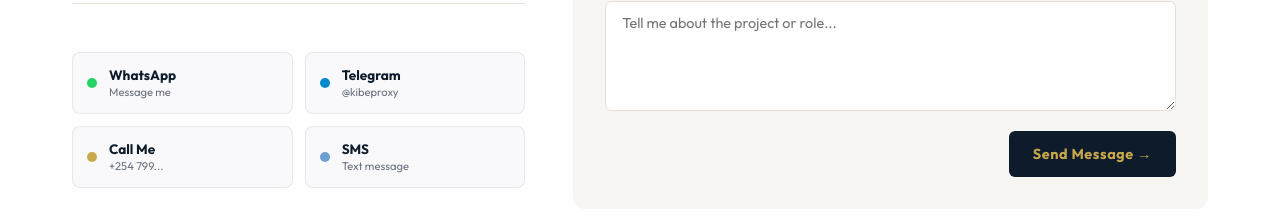
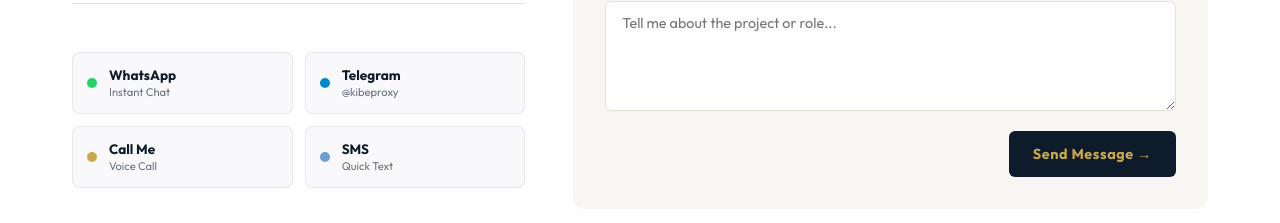
Before and after one commit to billgatesmalel/kibetportfolio, a React (Vite) app: page / in a window 1280 px wide. Shown: the part 2844-3067 px from the top of the page. Built offline with nearby package versions, Linux system fonts and the light colour scheme; no server answers; a web font is replaced by a local one.

Commit message:
docs: simplify contact subtext for better clarity

```diff
--- a/src/Portfolio.jsx
+++ b/src/Portfolio.jsx
@@ -392,10 +392,10 @@
                 ))}
                 <div style={styles.quickContactGrid}>
                   {[
-                    { label: "WhatsApp", sub: "Message me", link: "https://wa.me/254799289214", color: "#25D366" },
+                    { label: "WhatsApp", sub: "Instant Chat", link: "https://wa.me/254799289214", color: "#25D366" },
                     { label: "Telegram", sub: "@kibeproxy", link: "https://t.me/kibeproxy", color: "#0088cc" },
-                    { label: "Call Me", sub: "+254 799...", link: "tel:+254799289214", color: C.gold },
-                    { label: "SMS", sub: "Text message", link: "sms:+254799289214", color: C.blue },
+                    { label: "Call Me", sub: "Voice Call", link: "tel:+254799289214", color: C.gold },
+                    { label: "SMS", sub: "Quick Text", link: "sms:+254799289214", color: C.blue },
                   ].map((c) => (
                     <a key={c.label} href={c.link} target="_blank" rel="noreferrer" style={styles.quickContactCard} className="quick-btn">
                       <div style={{ ...styles.quickContactDot, background: c.color }} />
```
